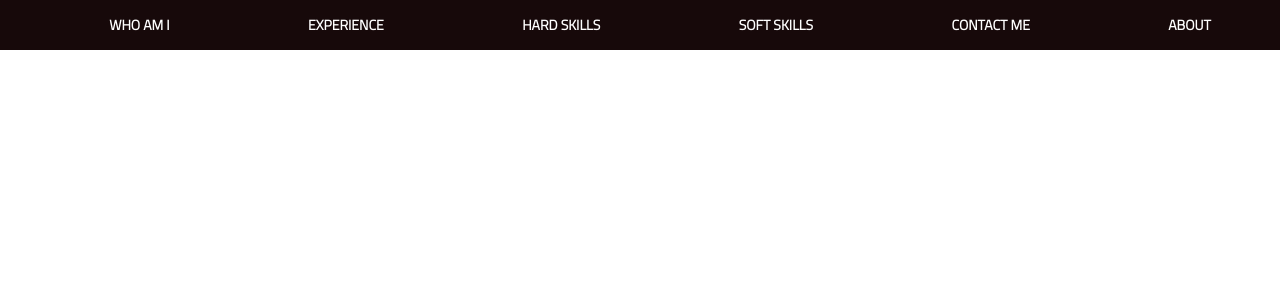
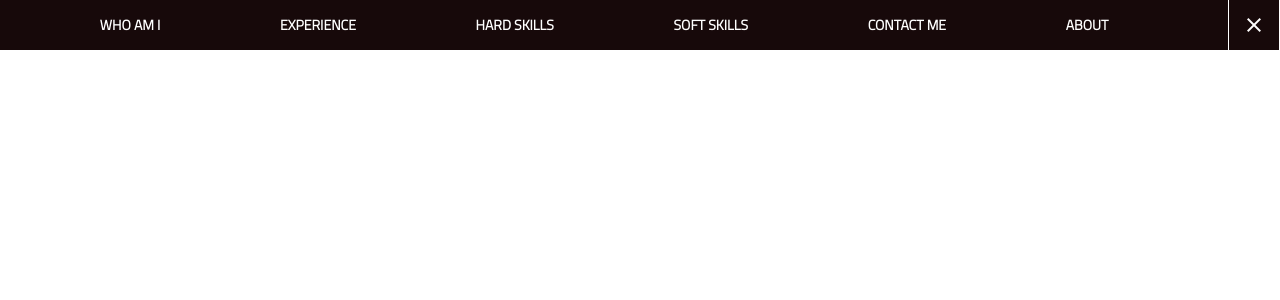
Before and after one commit to Yordinosaure/portfolio, an Angular app: page / in a window 1280 px wide. Shown: the top 300 px of the page. Built offline with nearby package versions, Linux system fonts and the light colour scheme.

Commit message:
close menu icon

```diff
--- a/src/app/components/shared/header/header.component.html
+++ b/src/app/components/shared/header/header.component.html
@@ -1,5 +1,6 @@
 <div class="menu-wrapper">
     <ul class="menu-list">
+        <!-- id will be removed -->
         <li class="menu-item"
             id="{{content.cssId}}"
             *ngFor="let content of contents"
@@ -8,7 +9,9 @@
             {{content.title}}
         </li>
     </ul>
-    <!-- <span class="menu-icon">
-        x
-    </span> -->
+    <div class="menu-close-wrapper">
+        <span class="material-icons menu-close">
+            close
+        </span>
+    </div>
 </div>
--- a/src/app/components/shared/header/header.component.scss
+++ b/src/app/components/shared/header/header.component.scss
@@ -5,8 +5,10 @@
     color: white;
     // padding: .2em;
     display: flex;
+    justify-content: space-between;
     height: fit-content;
 }
+
 .menu-list {
     display: flex;
     justify-content: space-around;
@@ -38,19 +40,18 @@
             height: 75%;
         }
     }
-    // .menu-item-active::before {
-    //     content:'';
-    //     z-index:-1;
-    //     background-color: $lightRed;
-    //     position: absolute;
-    //     display: block;
-    //     right: 25%;
-    //     bottom: 0;
-    //     width: 50%;
-    //     height: 75%;
-    // }
-
 }
-.menu-icon {
+.menu-close-wrapper {
     flex-grow: 1;
+    display: flex;
+    justify-content: flex-end;
+    align-items: center;
+    .menu-close {
+        border: 1px solid white;
+        display: flex;
+        justify-content: center;
+        align-items: center;
+        width: 50px;
+        height: 100%;
+    }
 }
```
